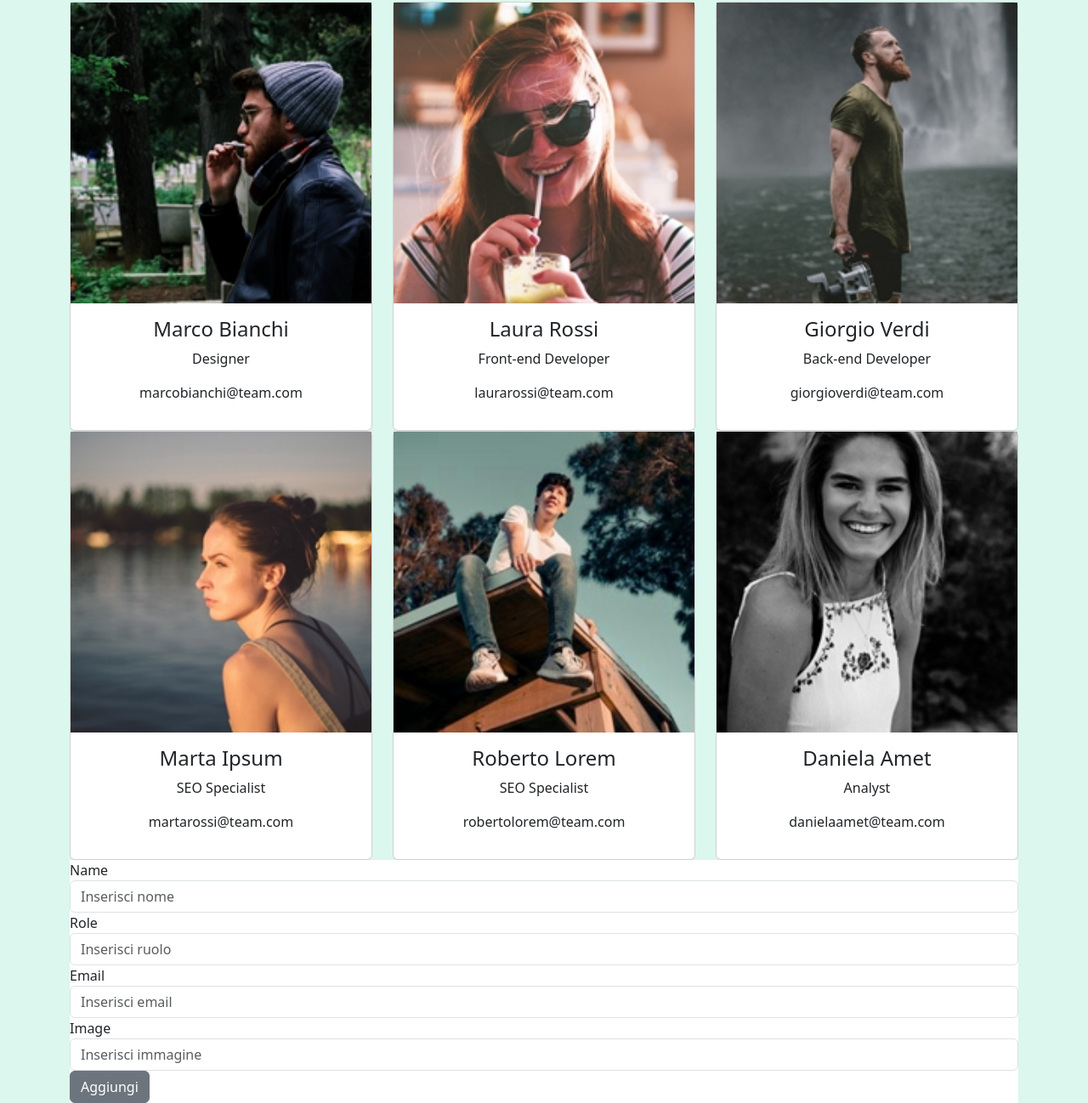
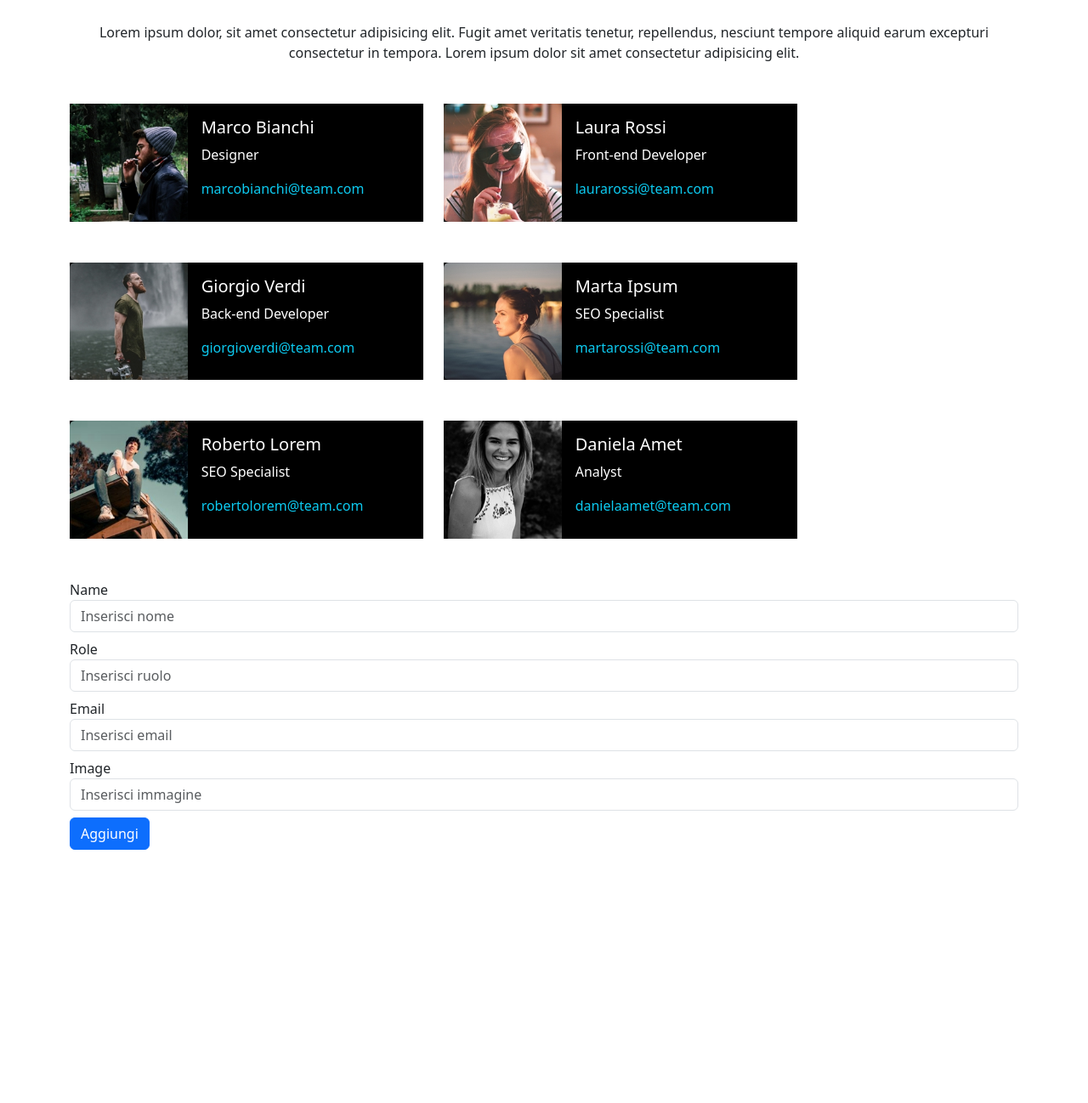
Before and after one commit to Johnnyfromtheblock4/js-our-team, a plain HTML site: page index.html in a window 1280 px wide. Shown: the part 118-1416 px from the top of the page at 85% size. After the commit the page ends 1118 px from the top, so only its background shows below. Drawn offline with nearby package versions, Linux system fonts and the light colour scheme; a web font is replaced by a local one.

Commit message:
[UPD]  style

```diff
--- a/assets/css/styles.css
+++ b/assets/css/styles.css
@@ -1,3 +1,9 @@
 body {
-  background-color: rgb(219, 247, 238);
+  font-family: "Coiny", system-ui;
+  font-weight: 400;
+  font-style: normal;
 }
+
+#title {
+  color: #e53170;
+}
--- a/assets/js/script.js
+++ b/assets/js/script.js
@@ -40,16 +40,21 @@ const teamMembers = [
 //definisco la funzione che mi genera la struttura delle card
 const generateCard = ({ name, role, email, img }) => {
   //creo la variabile che contenga le info e l'html della card
-  const memberCard = `<div class="col-12 col-md-4">
-          <div class="card">
-            <img src="./assets/${img}" alt="" class="img-fluid"/>
-            <div class="card-body">
-              <h4 class="text-center">${name}</h4>
-              <p class="text-center">${role}</p>
-              <p class="text-center">${email}</p>
-            </div>
-          </div>
-        </div>`;
+  const memberCard =
+  `<div class="card mb-3 border-0 mb-5" style="max-width: 440px;">
+    <div class="row g-0 bg-black">
+      <div class="col-12 col-md-4">
+        <img src="./assets/${img}" alt="" class="img-fluid rounded-start"/>
+      </div>
+      <div class="col-12 col-md-8">
+        <div class="card-body">
+          <h5 class="card-title text-white">${name}</h5>
+          <p class="card-text text-white">${role}</p>
+          <p class="card-text text-info">${email}</p>
+        </div>
+      </div>
+    </div>
+  </div>`;
 
   return memberCard;
 };
--- a/index.html
+++ b/index.html
@@ -9,6 +9,12 @@
       integrity="sha384-LN+7fdVzj6u52u30Kp6M/trliBMCMKTyK833zpbD+pXdCLuTusPj697FH4R/5mcr"
       crossorigin="anonymous"
     />
+    <link rel="preconnect" href="https://fonts.googleapis.com" />
+    <link rel="preconnect" href="https://fonts.gstatic.com" crossorigin />
+    <link
+      href="https://fonts.googleapis.com/css2?family=Coiny&family=EB+Garamond:ital,wght@0,400..800;1,400..800&family=Montserrat:ital,wght@0,100..900;1,100..900&display=swap"
+      rel="stylesheet"
+    />
     <link rel="stylesheet" href="assets/css/styles.css" />
     <title>js-our-team</title>
   </head>
@@ -17,8 +23,8 @@
       <div class="row">
         <!-- Titolo -->
         <div class="col-12">
-          <h1 class="text-center">OUR TEAM</h1>
-          <p class="text-center">
+          <h1 class="text-center mt-5 mb-5" id="title">Meet our Team</h1>
+          <p class="text-center mb-5">
             Lorem ipsum dolor, sit amet consectetur adipisicing elit. Fugit amet
             veritatis tenetur, repellendus, nesciunt tempore aliquid earum
             excepturi consectetur in tempora. Lorem ipsum dolor sit amet
@@ -29,7 +35,7 @@
       <div class="row" id="team-members"></div>
       <form action="#" class="bg-white">
         <div class="row">
-          <div class="col-12">
+          <div class="col-12 mb-2">
             <label for="name">Name</label>
             <input
               type="text"
@@ -39,7 +45,7 @@
               placeholder="Inserisci nome"
             />
           </div>
-          <div class="col-12">
+          <div class="col-12 mb-2">
             <label for="role">Role</label>
             <input
               type="text"
@@ -49,7 +55,7 @@
               placeholder="Inserisci ruolo"
             />
           </div>
-          <div class="col-12">
+          <div class="col-12 mb-2">
             <label for="email">Email</label>
             <input
               type="text"
@@ -59,7 +65,7 @@
               placeholder="Inserisci email"
             />
           </div>
-          <div class="col-12">
+          <div class="col-12 mb-2">
             <label for="image">Image</label>
             <input
               type="text"
@@ -70,11 +76,7 @@
             />
           </div>
           <div class="col-12">
-            <button
-              type="submit"
-              class="btn btn-secondary"
-              id="add-member"
-            >
+            <button type="submit" class="btn btn-primary" id="add-member">
               Aggiungi
             </button>
           </div>
```
